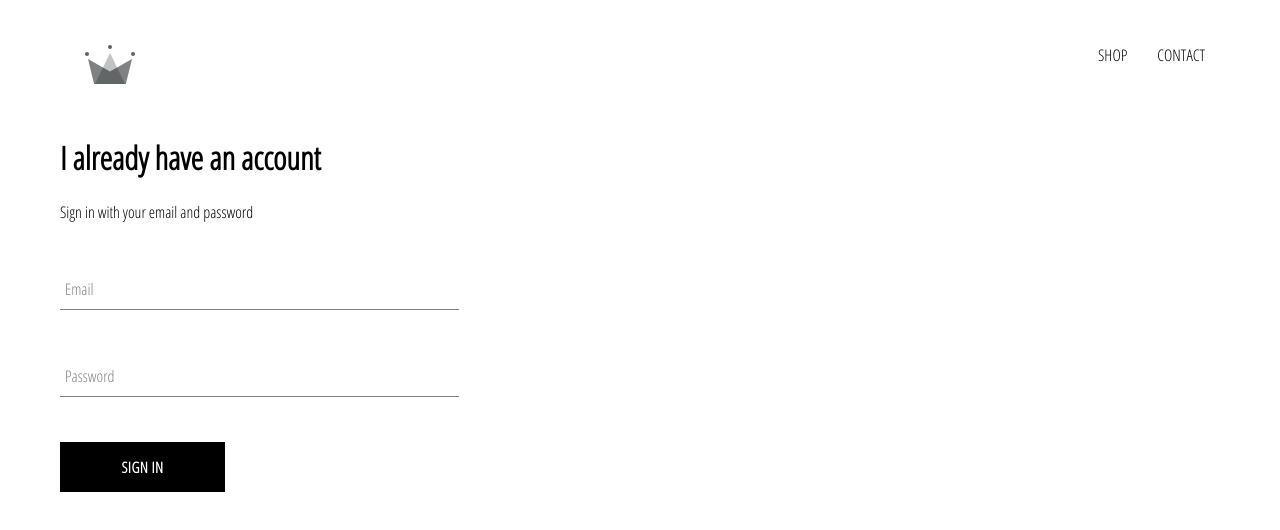
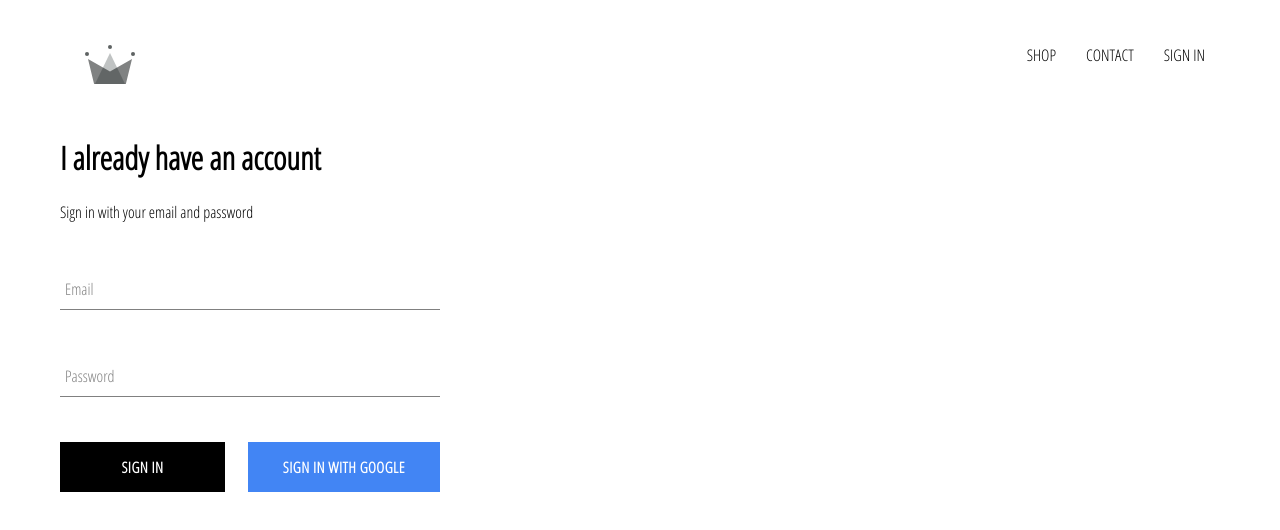
Before and after one commit to kmanish1996/thrift-clothing, a React (Create React App) app: page /signin in a window 1280 px wide. Shown: the top 530 px of the page. Built offline with nearby package versions, Linux system fonts and the light colour scheme; no server answers.

Commit message:
Added signIn with google functionality

```diff
--- a/package.json
+++ b/package.json
@@ -6,6 +6,7 @@
     "@testing-library/jest-dom": "^5.11.10",
     "@testing-library/react": "^11.2.6",
     "@testing-library/user-event": "^12.8.3",
+    "firebase": "^8.3.2",
     "node-sass": "^5.0.0",
     "react": "^17.0.2",
     "react-dom": "^17.0.2",
--- a/src/App.css
+++ b/src/App.css
@@ -15,6 +15,10 @@
 a {
   text-decoration: none;
   color: black;
+}
+
+* {
+  box-sizing: border-box;
 }
 
 @media (prefers-reduced-motion: no-preference) {
--- a/src/App.js
+++ b/src/App.js
@@ -6,12 +6,36 @@
 import Header from './components/header/header.component'
 import SignInAndSignUp from './pages/sign-in-and-sign-up/sign-in-and-sign-up.component'
 import { Switch, Route } from 'react-router-dom';
+import {auth} from './firebase/firebase.utils'
 
 
-function App() {
+class App extends React.Component {
+  constructor(){
+    super();
+
+    this.state = {
+      currentUser: null
+    }
+  }
+
+  unsubscribeFromAuth = null;
+
+  //Firing a fetch to backend
+  componentDidMount(){
+    this.unsubscribeFromAuth = auth.onAuthStateChanged(user =>
+      {this.setState({currentUser : user});
+    });
+  }
+
+  componentWillUnmount(){
+    this.unsubscribeFromAuth();
+  }
+
+
+  render(){
     return (
       <div>
-    <Header/>
+      <Header currentUser={this.state.currentUser}/>
         <Switch>
           <Route exact path='/' component={Homepage} />
           <Route path='/shop' component={ShopPage}/>
@@ -21,4 +45,6 @@
     );
   }
 
+}
+
 export default App;
--- a/src/components/custom-button/custom-button.component.jsx
+++ b/src/components/custom-button/custom-button.component.jsx
@@ -2,8 +2,8 @@
 
 import './custom-button.styles.scss'
 
-const CustomButton = ({children, ...otherProps}) => (
-    <button className='custom-button' {...otherProps}>
+const CustomButton = ({children, isGoogleSignIn, ...otherProps}) => (
+    <button className={`${isGoogleSignIn ? 'google-sign-in':''} custom-button`} {...otherProps}>
         {children}
     </button>
 );
--- a/src/components/custom-button/custom-button.styles.scss
+++ b/src/components/custom-button/custom-button.styles.scss
@@ -19,4 +19,15 @@
       color: black;
       border: 1px solid black;
     }
+
+    &.google-sign-in {
+      background-color: #4285f4;
+      color: white;
+
+      &:hover {
+        background-color: white;
+        color: #357ae8;
+        border: 1px solid #357ae8;
+      }
+    }
   }
--- a/src/components/header/header.component.jsx
+++ b/src/components/header/header.component.jsx
@@ -1,11 +1,13 @@
 import React from 'react'
 import {Link} from 'react-router-dom';
+
+import {auth} from '../../firebase/firebase.utils'
 
 import {ReactComponent as Logo} from '../../assets/crown.svg'
 
 import './header.styles.scss'
 
-const Header = () => (
+const Header = ({currentUser}) => (
     <div className='header'>
         <Link className='logo-container' to='/'>
             <Logo className='logo'/>
@@ -17,6 +19,11 @@
             <Link className='option' to='/shop'>
                 CONTACT
             </Link>
+            {
+             currentUser ? <div className='option' onClick = {() => auth.signOut()}>SIGN OUT</div> //signOut is povided by auth
+                : <Link className = 'option' to='/signin'>SIGN IN</Link>
+            }
+
         </div>
     </div>
 );
--- a/src/components/header/header.styles.scss
+++ b/src/components/header/header.styles.scss
@@ -20,6 +20,7 @@
 
       .option {
         padding: 10px 15px;
+        cursor: pointer;
       }
     }
   }
--- a/src/components/sign-in/sign-in.component.jsx
+++ b/src/components/sign-in/sign-in.component.jsx
@@ -2,6 +2,7 @@
 
 import FormInput from '../form-input/form-input.component'
 import CustomButton from '../custom-button/custom-button.component'
+import {signInWithGoogle} from '../../firebase/firebase.utils'
 
 import './sign-in.styles.scss';
 
@@ -48,8 +49,13 @@
                         handleChange = {this.handleChange}
                         label = 'Password'
                         value={this.state.password} required/>
+                    <div className='buttons'>
+                        <CustomButton type='submit'>Sign In</CustomButton>
+                        <CustomButton onClick = {signInWithGoogle} isGoogleSignIn>
+                            Sign In With Google
+                        </CustomButton>
+                    </div>
 
-                    <CustomButton type='submit'>Sign In</CustomButton>
                 </form>
             </div>
         );
--- a/src/components/sign-in/sign-in.styles.scss
+++ b/src/components/sign-in/sign-in.styles.scss
@@ -1,9 +1,14 @@
 .sign-in {
-    width: 30vw;
+    width: 380px;
     display: flex;
     flex-direction: column;
 
     .title {
         margin: 10px 0;
     }
+
+    .buttons {
+        display: flex;
+        justify-content: space-between;
+    }
 }
--- /dev/null
+++ b/src/firebase/firebase.utils.js
@@ -0,0 +1,25 @@
+import firebase from 'firebase/app';
+
+import 'firebase/firestore';
+import 'firebase/auth'
+
+const config = {
+    apiKey: "AIzaSyA_xdkm5qxAY52sO-YM27ZRnjFKVqOYRvM",
+    authDomain: "crwn-db-eae9a.firebaseapp.com",
+    projectId: "crwn-db-eae9a",
+    storageBucket: "crwn-db-eae9a.appspot.com",
+    messagingSenderId: "346784112952",
+    appId: "1:346784112952:web:10b79b00fda776aaeae1cd",
+    measurementId: "G-Z0GV3ZZH72"
+  };
+
+firebase.initializeApp(config);
+
+export const auth = firebase.auth();
+export const firestore = firebase.firestore();
+
+const provider = new firebase.auth.GoogleAuthProvider();
+provider.setCustomParameters({prompt: 'select_account'});
+export const signInWithGoogle = () => auth.signInWithPopup(provider);
+
+export default firebase;
```
Also changed, not shown: 1 other file (tests, documents, lock files or other folders). Lines whose indentation alone changed are shown as unchanged.
